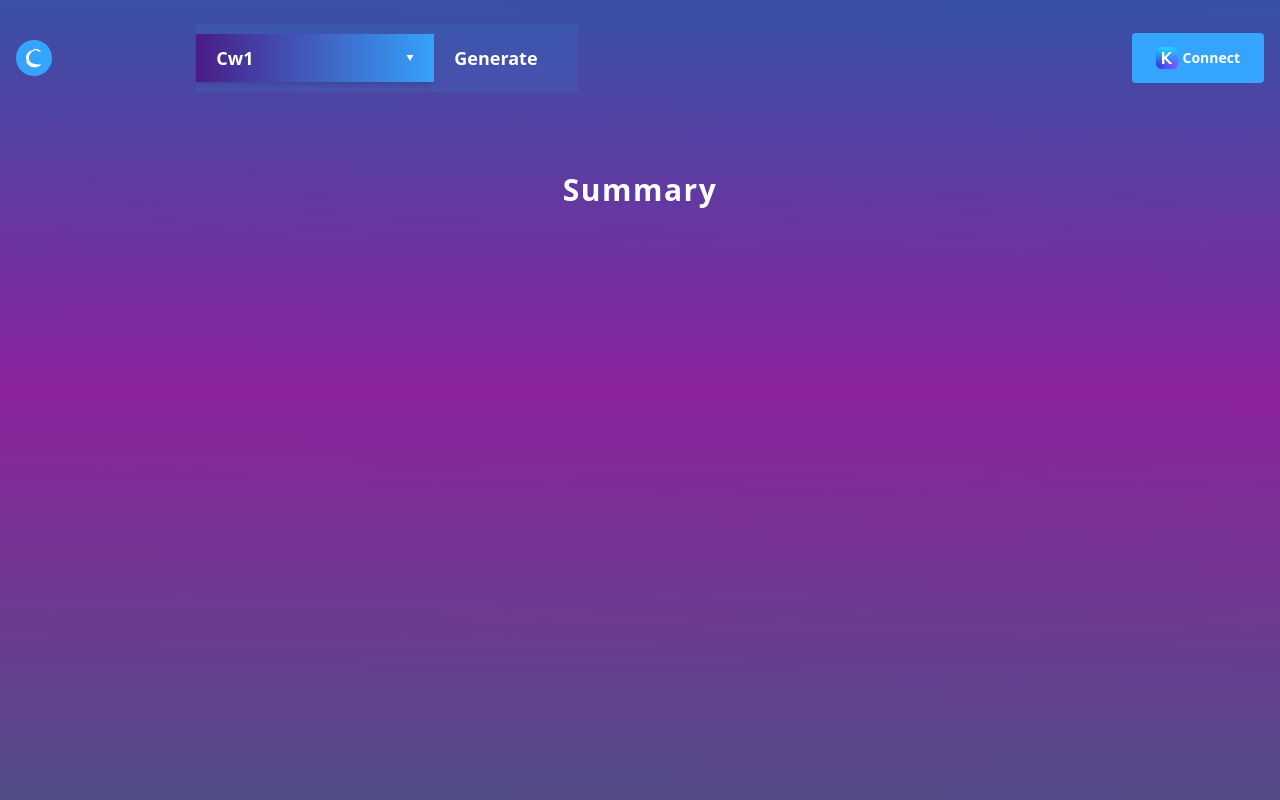
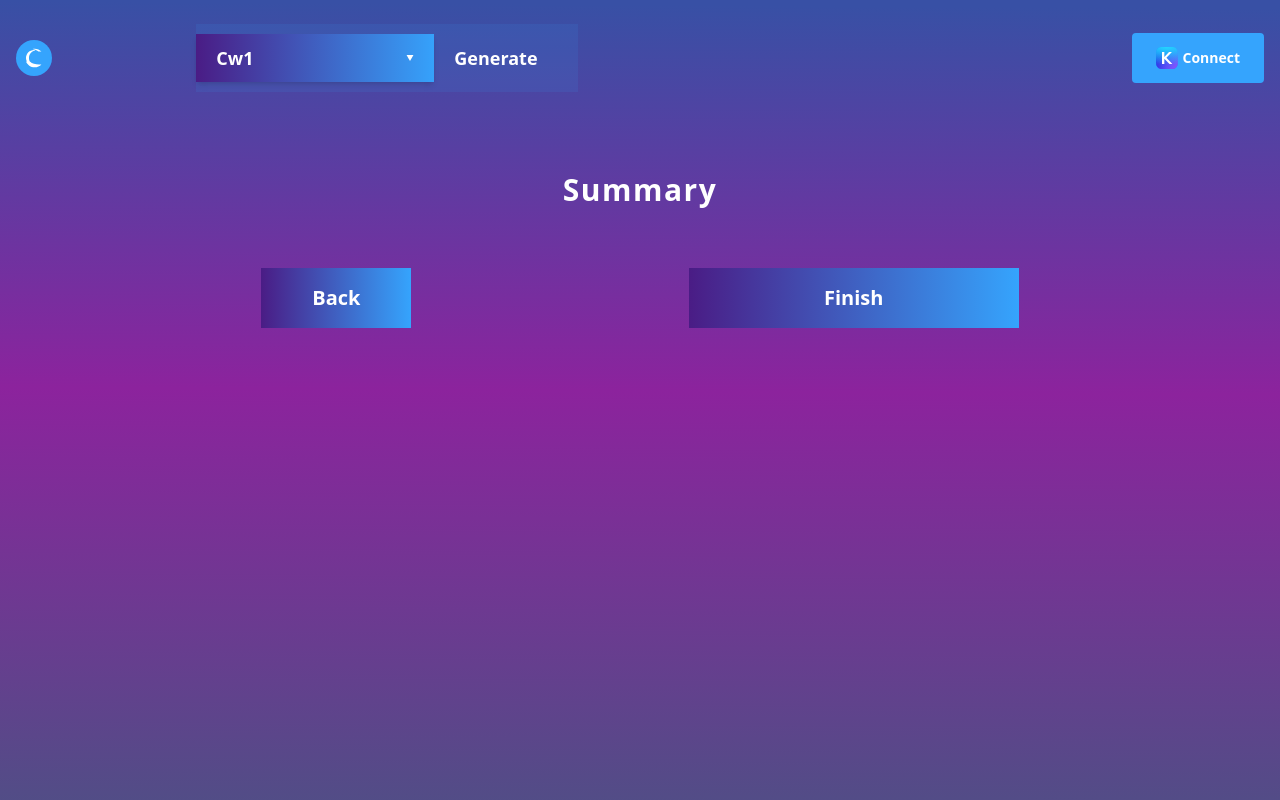
Before and after one commit to KkutaySarii/cosmwasm-contract-tool, a Next.js app: page /generate/summary in a window 1280 px wide. Shown: the top 800 px of the page. Built offline with nearby package versions, Linux system fonts and the light colour scheme; a web font is replaced by a local one.

Commit message:
Buttons added

```diff
--- a/pages/generate/summary.jsx
+++ b/pages/generate/summary.jsx
@@ -20,9 +20,13 @@ function summary() {
                     ))}
             </ul>
         </div>
-        <div>
-            <button></button>
-            <button></button>
+        <div className='flex justify-between mx-12 gap-2 text-white text-poppins text-xl font-bold'>
+            <button
+              className="w-[150px] h-[60px] bg-gradient-to-r from-[#4A1C85] to-[#35A4FD] bg-opacity-10 hover:scale-105 hover:shadow-lg duration-200 active:scale-95 active:shadow-none"
+            >Back</button>
+            <button
+              className="w-[330px] h-[60px] bg-gradient-to-r from-[#4A1C85] to-[#35A4FD] bg-opacity-10 hover:scale-105 hover:shadow-lg duration-200 active:scale-95 active:shadow-none"
+            >Finish</button>
         </div>
     </div>
   )
```
Lines whose indentation alone changed are shown as unchanged.
